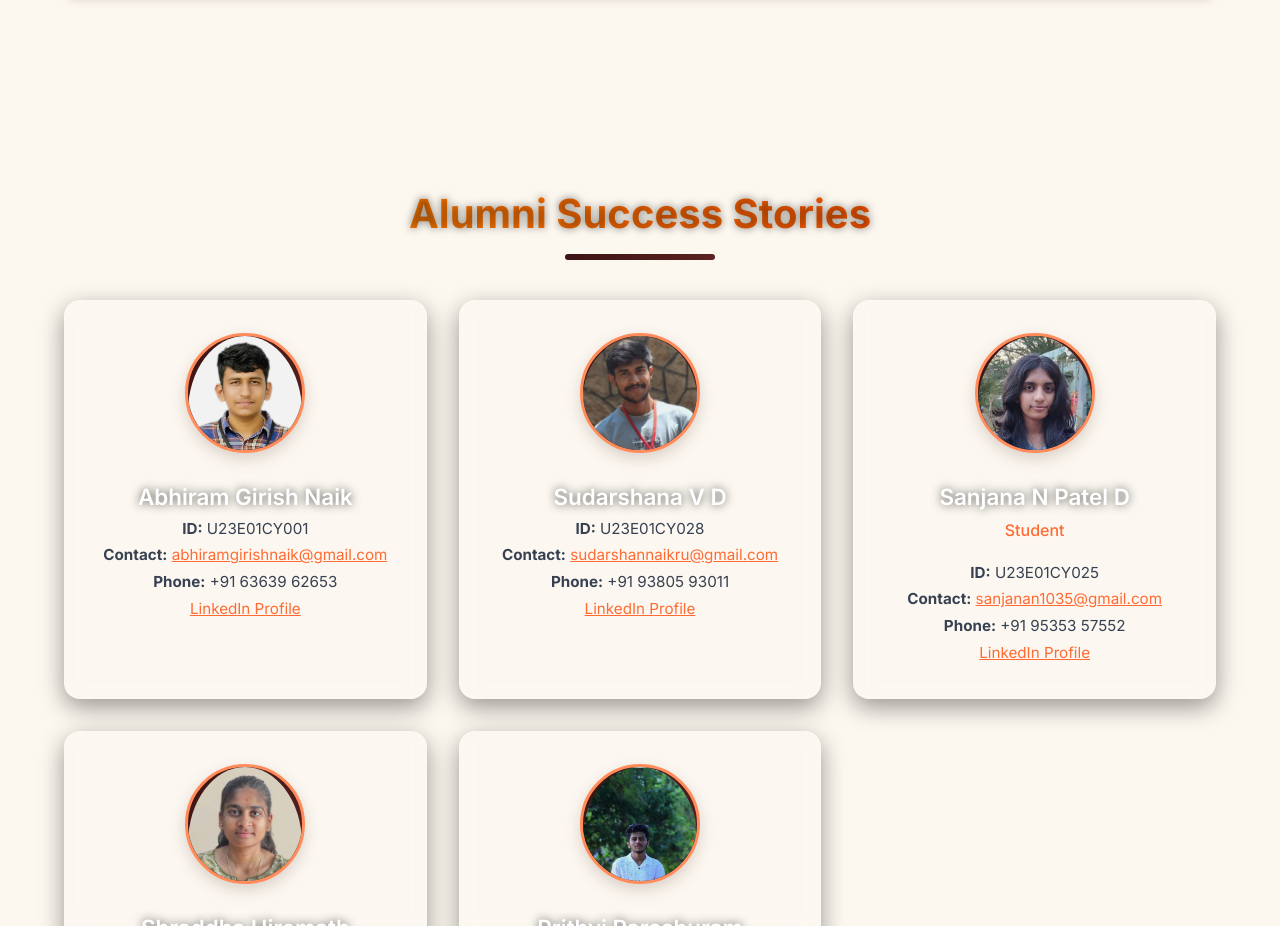
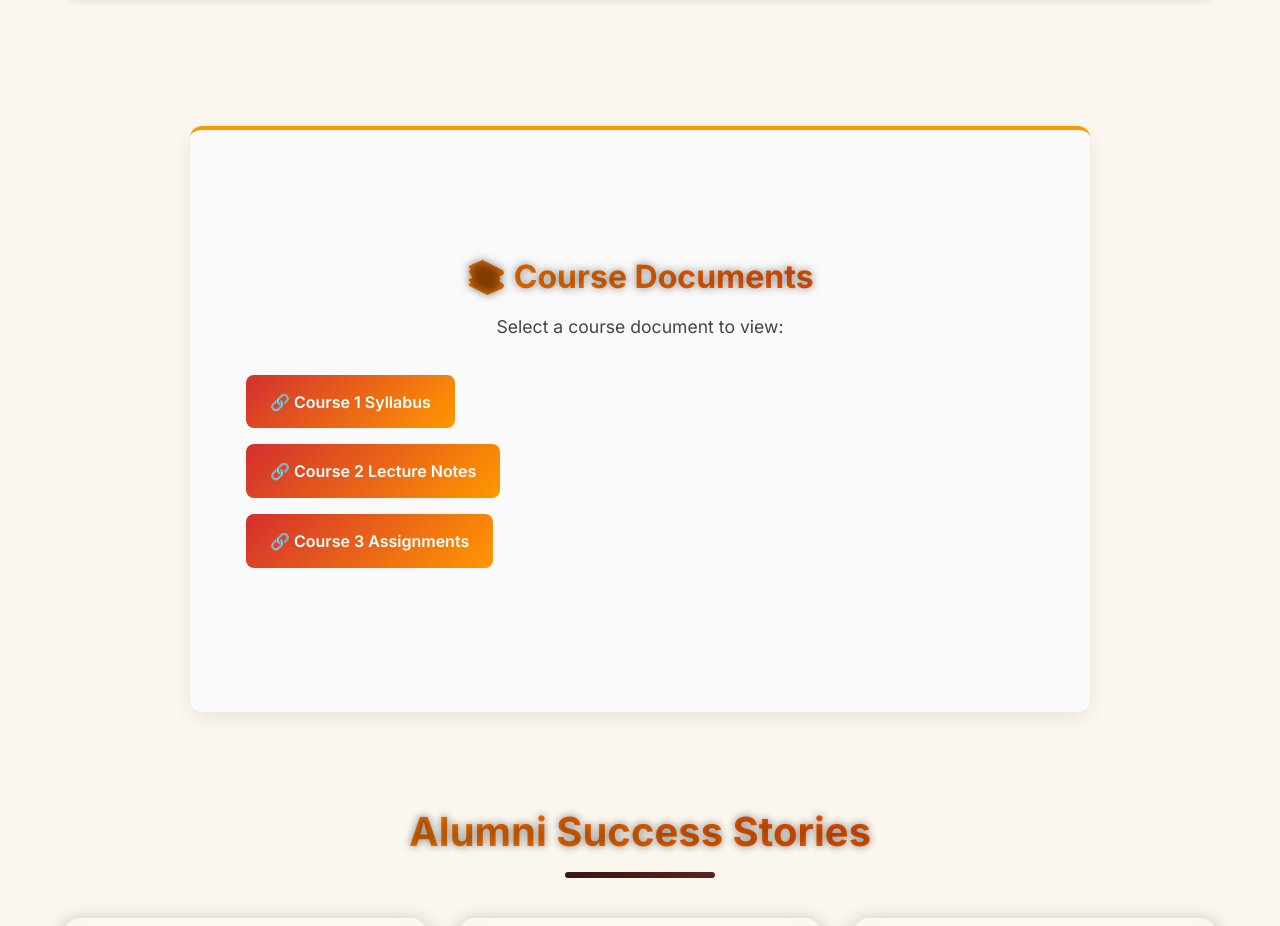
Before and after one commit to abhiramnaik33/CY, a plain HTML site: page index.html in a window 1280 px wide. Shown: the part 10072-10998 px from the top of the page. Drawn offline with Linux system fonts and the light colour scheme; animation ran at ten frames a second.

Commit message:
Update index.html

```diff
--- a/index.html
+++ b/index.html
@@ -1473,6 +1473,53 @@ header {
 @keyframes popIn {
   from { transform: scale(0.7); opacity: 0; }
   to { transform: scale(1); opacity: 1; }
+}
+.course-docs-section {
+  padding: 3rem 2rem;
+  background: #fafafa;
+  border-top: 4px solid #ff9800;
+  border-radius: 12px;
+  max-width: 900px;
+  margin: 2rem auto;
+  box-shadow: 0 6px 20px rgba(0,0,0,0.08);
+}
+
+.course-docs-section h2 {
+  font-size: 2rem;
+  margin-bottom: 1rem;
+  text-align: center;
+  color: #d32f2f;
+}
+
+.course-docs-section p {
+  text-align: center;
+  margin-bottom: 2rem;
+  color: #444;
+}
+
+.course-docs-list {
+  list-style: none;
+  padding: 0;
+}
+
+.course-docs-list li {
+  margin: 1rem 0;
+}
+
+.course-docs-list a {
+  display: inline-block;
+  background: linear-gradient(135deg, #d32f2f, #ff9800);
+  color: #fff;
+  padding: 0.8rem 1.5rem;
+  border-radius: 8px;
+  text-decoration: none;
+  font-weight: 600;
+  transition: transform 0.2s, box-shadow 0.2s;
+}
+
+.course-docs-list a:hover {
+  transform: translateY(-3px);
+  box-shadow: 0 6px 15px rgba(0,0,0,0.2);
 }
 
     </style>
@@ -1752,6 +1799,7 @@ header {
                     </div>
                 </div>
             </div>
+
         </section>
 
         <section class="section fade-in" id="admissions">
@@ -1886,6 +1934,23 @@ header {
 
             </div>
         </section>
+<section id="course-documents" class="course-docs-section">
+  <div class="container">
+    <h2>📚 Course Documents</h2>
+    <p>Select a course document to view:</p>
+    <ul class="course-docs-list">
+      <li>
+        <a href="docs/course1.pdf" target="_blank">🔗 Course 1 Syllabus</a>
+      </li>
+      <li>
+        <a href="docs/course2.pdf" target="_blank">🔗 Course 2 Lecture Notes</a>
+      </li>
+      <li>
+        <a href="docs/course3.pdf" target="_blank">🔗 Course 3 Assignments</a>
+      </li>
+    </ul>
+  </div>
+</section>
 
         <section class="section fade-in" id="alumni">
             <h2 class="section-title">Alumni Success Stories</h2>
@@ -2681,7 +2746,45 @@ window.addEventListener('click', function(e){
   }
 });
 </script>
-
+<script>const facultyData = {
+  prakash: {
+    name: "Dr. K Prakash",
+    role: "Professor",
+    pdf: "pdfs/prakash.pdf"
+  },
+  rachana: {
+    name: "Dr. Rachana P G",
+    role: "Assistant Professor",
+    pdf: "pdfs/rachana.pdf"
+  },
+  nayana: {
+    name: "Nayana M R",
+    role: "Assistant Professor",
+    pdf: "pdfs/nayana.pdf"
+  },
+  swathi: {
+    name: "Swathi A",
+    role: "Tutor",
+    pdf: "pdfs/swati.pdf"
+  }
+};
+
+// Attach event listener to faculty cards
+document.querySelectorAll('.faculty-card-inner').forEach(button => {
+  button.addEventListener('click', function() {
+    const id = this.dataset.facultyId;
+    const faculty = facultyData[id];
+
+    if (faculty) {
+      document.getElementById("modal-name").textContent = faculty.name;
+      document.getElementById("modal-designation").textContent = faculty.role;
+      document.getElementById("modal-link").href = faculty.pdf; // ✅ link to PDF
+    }
+
+    document.getElementById("faculty-modal").classList.add("active");
+  });
+});
+</script>
 </body>
 
 </html>
```
